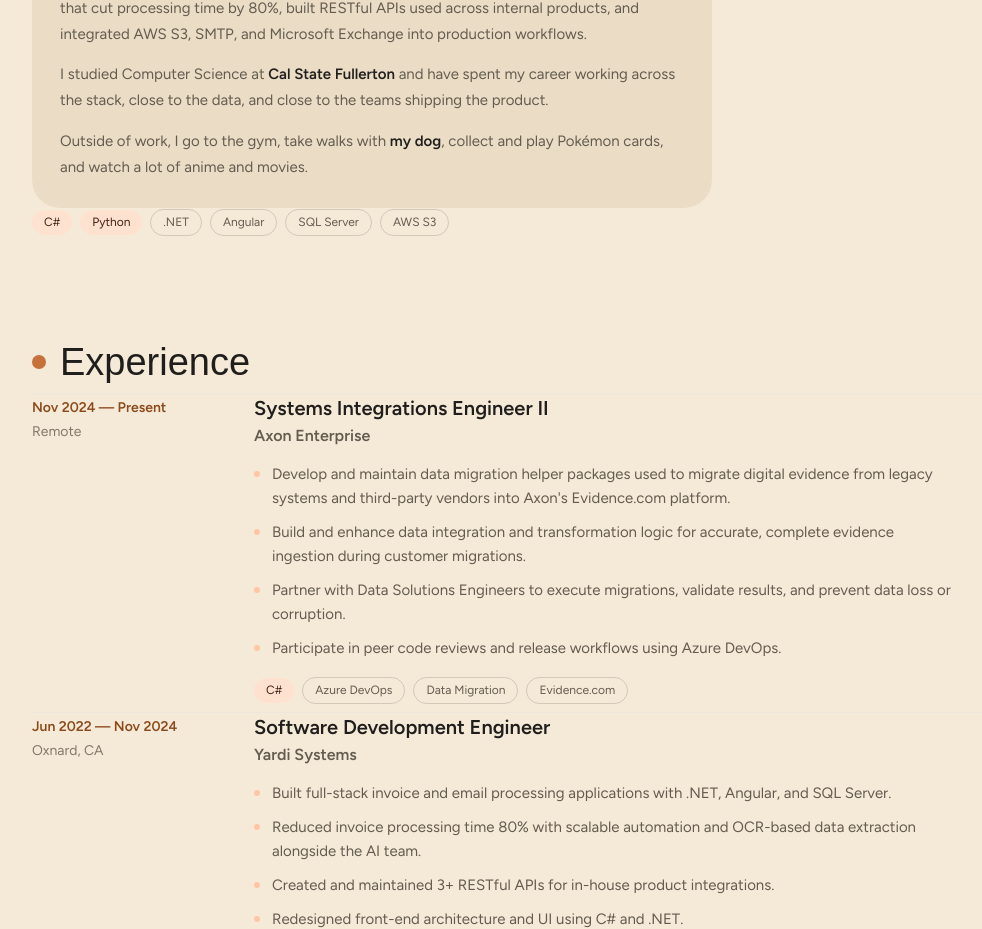
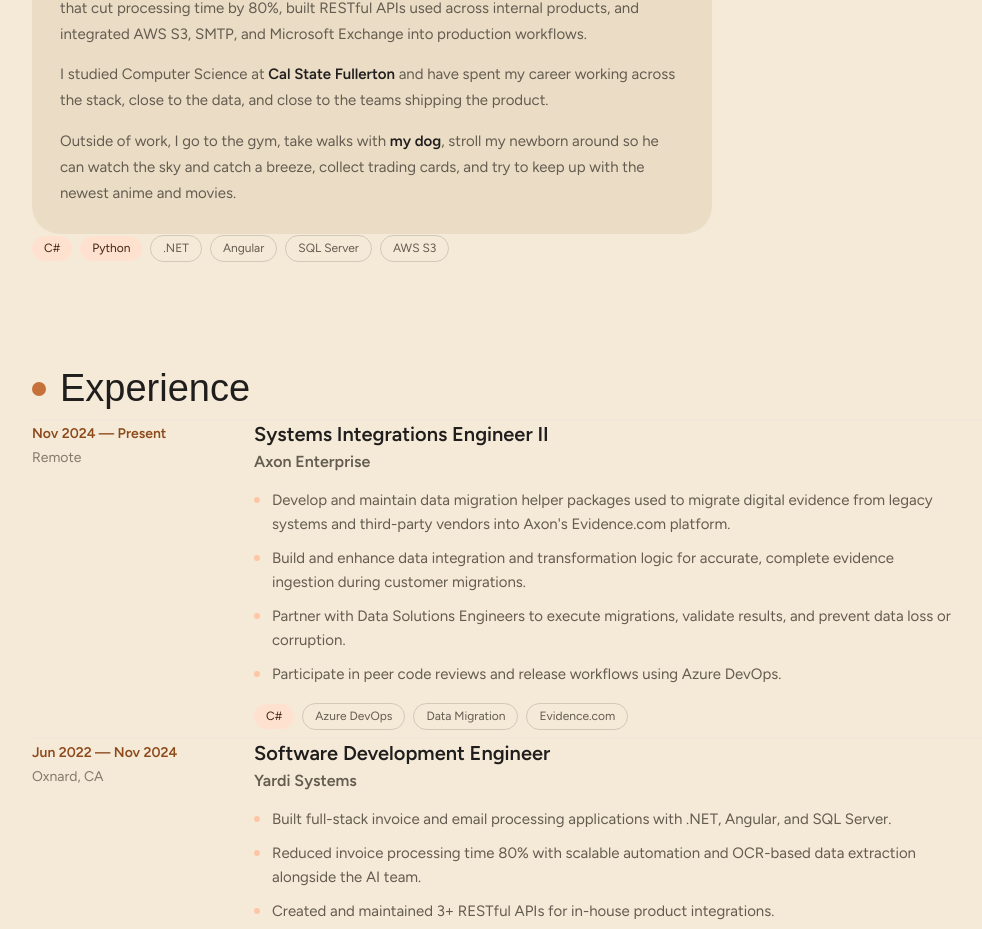
Before and after one commit to yashabnarang/yashab.com, a Next.js app: page / in a window 1280 px wide. Shown: the part 915-1844 px from the top of the page, without its empty margins (116-1098 px from the left). Built offline with nearby package versions, Linux system fonts and the light colour scheme; a web font is replaced by a local one.

Commit message:
Update About hobbies: add newborn strolls, shorten trading cards and anime/movies lines

```diff
--- a/src/content/profile.ts
+++ b/src/content/profile.ts
@@ -73,7 +73,7 @@
         { text: "Outside of work, I go to the gym, take walks with " },
         { text: "my dog", easterEgg: "dog" },
         {
-          text: ", collect and play Pok\u00e9mon cards, and watch a lot of anime and movies.",
+          text: ", stroll my newborn around so he can watch the sky and catch a breeze, collect trading cards, and try to keep up with the newest anime and movies.",
         },
       ],
     },
```
